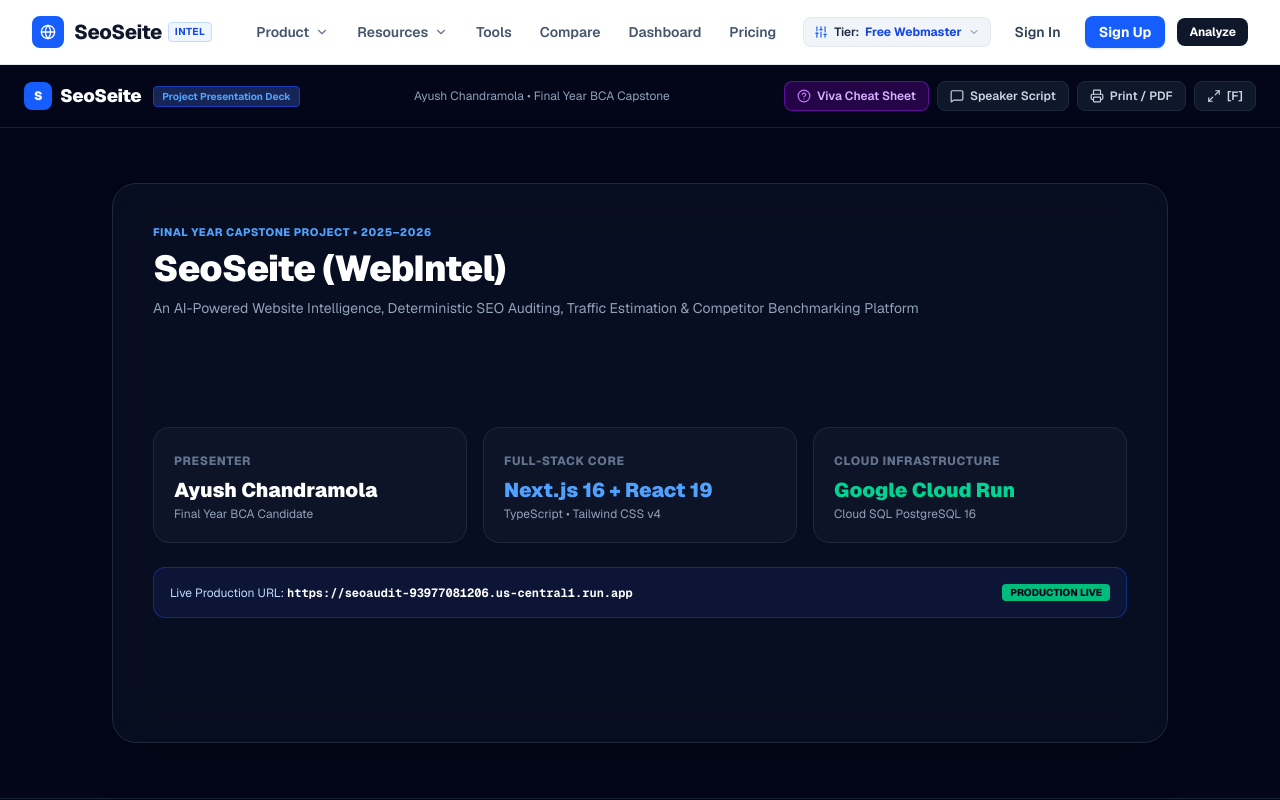
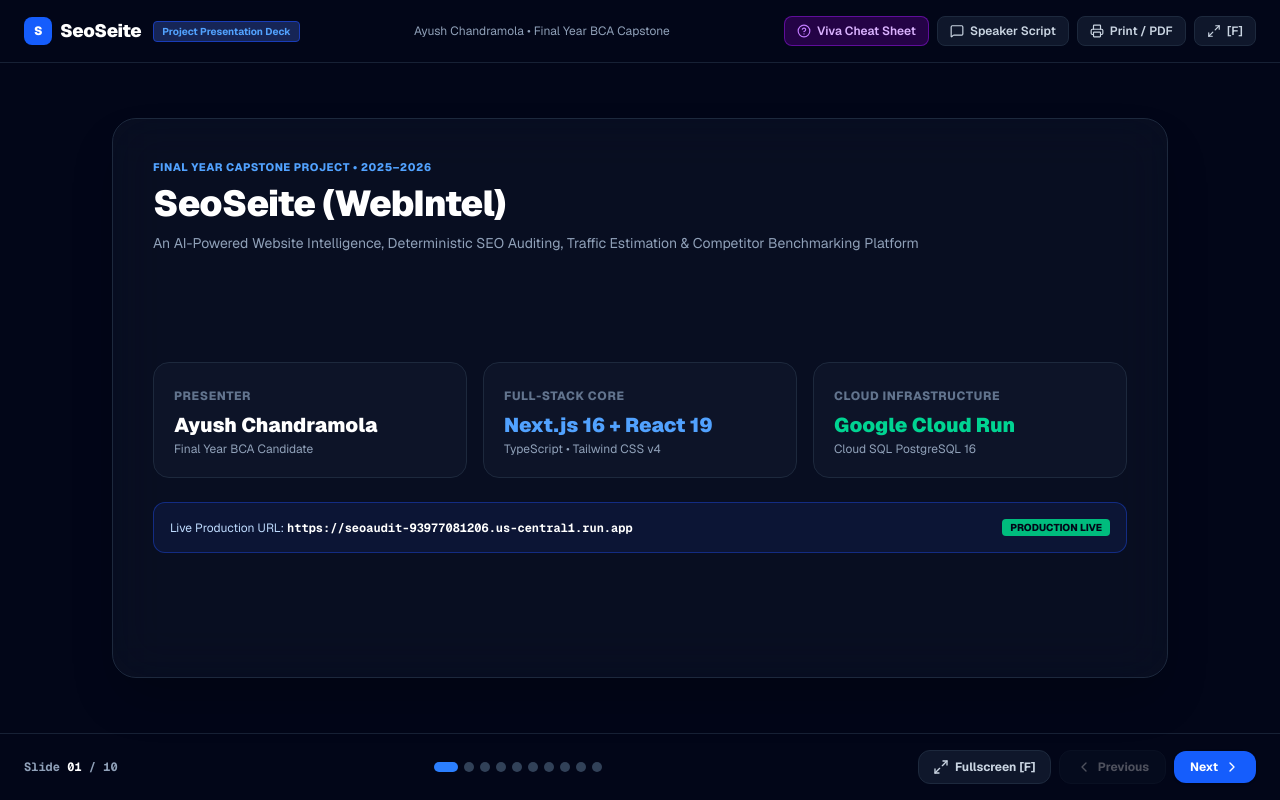
Before and after one commit to ayushchandramola95-cell/seoaudit, a Next.js app: page /presentation in a window 1280 px wide. Shown: the top 800 px of the page. Built offline with nearby package versions, Linux system fonts and the light colour scheme.

Commit message:
fix(presentation): hide site navbar and deck header in fullscreen presentation view

```diff
--- a/presentation.html
+++ b/presentation.html
@@ -60,6 +60,10 @@
       color: var(--text-muted);
       border-bottom: 1px solid rgba(255, 255, 255, 0.05);
       z-index: 10;
+    }
+    :fullscreen header.deck-header,
+    :-webkit-full-screen header.deck-header {
+      display: none !important;
     }
     .brand-pill {
       display: flex;
--- a/src/app/presentation/PresentationClient.tsx
+++ b/src/app/presentation/PresentationClient.tsx
@@ -1,11 +1,12 @@
 "use client";
 
-import { useState, useEffect } from "react";
+import { useState, useEffect, useRef } from "react";
 import Link from "next/link";
 import {
   ChevronLeft,
   ChevronRight,
   Maximize2,
+  Minimize2,
   Printer,
   Sparkles,
   ShieldCheck,
@@ -38,6 +39,18 @@
   const [currentSlide, setCurrentSlide] = useState(0);
   const [showNotes, setShowNotes] = useState(false);
   const [showVivaModal, setShowVivaModal] = useState(false);
+  const [isFullscreen, setIsFullscreen] = useState(false);
+  const deckContainerRef = useRef<HTMLDivElement>(null);
+
+  useEffect(() => {
+    const handleFullscreenChange = () => {
+      setIsFullscreen(Boolean(document.fullscreenElement));
+    };
+    document.addEventListener("fullscreenchange", handleFullscreenChange);
+    return () => {
+      document.removeEventListener("fullscreenchange", handleFullscreenChange);
+    };
+  }, []);
 
   const vivaQuestions = [
     {
@@ -557,10 +570,13 @@
 
   const toggleFullScreen = () => {
     if (!document.fullscreenElement) {
-      document.documentElement.requestFullscreen().catch(() => {});
+      const target = deckContainerRef.current || document.documentElement;
+      if (target.requestFullscreen) {
+        target.requestFullscreen().catch(() => {});
+      }
     } else {
       if (document.exitFullscreen) {
-        document.exitFullscreen();
+        document.exitFullscreen().catch(() => {});
       }
     }
   };
@@ -574,6 +590,7 @@
         e.preventDefault();
         handlePrev();
       } else if (e.key === "f" || e.key === "F") {
+        e.preventDefault();
         toggleFullScreen();
       }
     };
@@ -582,9 +599,15 @@
   }, [currentSlide]);
 
   return (
-    <div className="min-h-screen bg-slate-950 text-slate-100 flex flex-col justify-between selection:bg-blue-600 selection:text-white">
-      {/* Top Header Bar */}
-      <header className="border-b border-slate-800/80 px-6 py-4 flex items-center justify-between">
+    <div
+      ref={deckContainerRef}
+      className={`min-h-screen bg-slate-950 text-slate-100 flex flex-col justify-between selection:bg-blue-600 selection:text-white relative ${
+        isFullscreen ? "h-screen overflow-hidden p-0" : ""
+      }`}
+    >
+      {/* Top Header Bar — Completely hidden during Fullscreen mode */}
+      {!isFullscreen && (
+        <header className="border-b border-slate-800/80 px-6 py-4 flex items-center justify-between animate-in fade-in duration-200">
           <div className="flex items-center gap-3">
             <Link href="/" className="font-black text-lg text-white tracking-tight flex items-center gap-2">
               <span className="w-7 h-7 rounded-lg bg-blue-600 flex items-center justify-center text-xs">S</span>
@@ -628,16 +651,50 @@
             <button
               onClick={toggleFullScreen}
               className="px-3 py-1.5 rounded-lg border border-slate-800 bg-slate-900 text-slate-300 hover:bg-slate-800 text-xs font-semibold flex items-center gap-1.5 transition-colors cursor-pointer"
+              title="Enter Fullscreen (F)"
             >
               <Maximize2 className="w-3.5 h-3.5" />
               <span>[F]</span>
             </button>
           </div>
         </header>
+      )}
+
+      {/* Fullscreen Floating Controls (Auto-fades, reveals on hover) */}
+      {isFullscreen && (
+        <div className="absolute top-4 right-6 z-40 flex items-center gap-2 opacity-30 hover:opacity-100 transition-opacity duration-200">
+          <button
+            onClick={() => setShowNotes(!showNotes)}
+            className={`px-3 py-1.5 rounded-full border text-xs font-semibold flex items-center gap-1.5 backdrop-blur-md shadow-xl transition-all cursor-pointer ${
+              showNotes
+                ? "bg-blue-600 border-blue-500 text-white"
+                : "bg-slate-900/90 border-slate-700 text-slate-300 hover:bg-slate-800"
+            }`}
+          >
+            <MessageSquare className="w-3.5 h-3.5" />
+            <span>{showNotes ? "Hide Script" : "Speaker Script"}</span>
+          </button>
+          <button
+            onClick={() => setShowVivaModal(true)}
+            className="px-3 py-1.5 rounded-full bg-purple-950/90 hover:bg-purple-900 border border-purple-700 text-xs font-semibold text-purple-200 flex items-center gap-1.5 backdrop-blur-md shadow-xl transition-all cursor-pointer"
+          >
+            <HelpCircle className="w-3.5 h-3.5 text-purple-400" />
+            <span>Viva Guide</span>
+          </button>
+          <button
+            onClick={toggleFullScreen}
+            className="px-3.5 py-1.5 rounded-full bg-slate-900/90 hover:bg-slate-800 border border-slate-700 text-xs font-semibold text-slate-200 flex items-center gap-1.5 backdrop-blur-md shadow-xl transition-all cursor-pointer"
+            title="Exit Fullscreen (Esc or F)"
+          >
+            <Minimize2 className="w-3.5 h-3.5 text-blue-400" />
+            <span>Exit [Esc]</span>
+          </button>
+        </div>
+      )}
 
       {/* Slide Viewport */}
-      <main className="flex-1 flex flex-col justify-center px-4 sm:px-12 py-6 max-w-6xl mx-auto w-full">
-        <div className="bg-slate-900/50 border border-slate-800 rounded-3xl p-6 sm:p-10 shadow-2xl backdrop-blur-xl relative flex flex-col justify-between min-h-[560px]">
+      <main className={`flex-1 flex flex-col justify-center px-4 sm:px-12 ${isFullscreen ? "py-2 max-w-7xl" : "py-6 max-w-6xl"} mx-auto w-full transition-all`}>
+        <div className={`bg-slate-900/50 border border-slate-800 rounded-3xl p-6 sm:p-10 shadow-2xl backdrop-blur-xl relative flex flex-col justify-between ${isFullscreen ? "min-h-[78vh]" : "min-h-[560px]"}`}>
           {/* Top Tag & Title */}
           <div>
             <div className="text-[11px] font-extrabold uppercase tracking-wider text-blue-400 mb-2">
@@ -691,6 +748,14 @@
         </div>
 
         <div className="flex items-center gap-2">
+          <button
+            onClick={toggleFullScreen}
+            className="px-3.5 py-2 rounded-xl bg-slate-900 hover:bg-slate-800 border border-slate-800 text-xs font-bold text-slate-300 flex items-center gap-1.5 transition-colors cursor-pointer"
+            title={isFullscreen ? "Exit Fullscreen (Esc or F)" : "Enter Fullscreen (F)"}
+          >
+            {isFullscreen ? <Minimize2 className="w-4 h-4 text-blue-400" /> : <Maximize2 className="w-4 h-4" />}
+            <span>{isFullscreen ? "Exit [F]" : "Fullscreen [F]"}</span>
+          </button>
           <button
             onClick={handlePrev}
             disabled={currentSlide === 0}
--- a/src/components/Footer.tsx
+++ b/src/components/Footer.tsx
@@ -1,7 +1,17 @@
+"use client";
+
 import Link from "next/link";
+import { usePathname } from "next/navigation";
 import { Globe, ArrowRight, ArrowUpRight } from "lucide-react";
 
 export default function Footer() {
+  const pathname = usePathname();
+
+  // Hide global footer on presentation deck route
+  if (pathname?.startsWith("/presentation")) {
+    return null;
+  }
+
   return (
     <footer className="bg-slate-950 text-slate-300 border-t border-slate-800 mt-auto">
       <div className="max-w-7xl mx-auto px-4 sm:px-6 lg:px-8 pt-16 pb-12">
--- a/src/components/Header.tsx
+++ b/src/components/Header.tsx
@@ -80,6 +80,11 @@
     setMobileMenuOpen(false);
     setUserMenuOpen(false);
   }, [pathname]);
+
+  // Hide global navigation on the presentation deck route
+  if (pathname?.startsWith("/presentation")) {
+    return null;
+  }
 
   return (
     <header className="sticky top-0 z-50 bg-white/95 backdrop-blur-md border-b border-slate-200">
```
Lines whose indentation alone changed are shown as unchanged.
